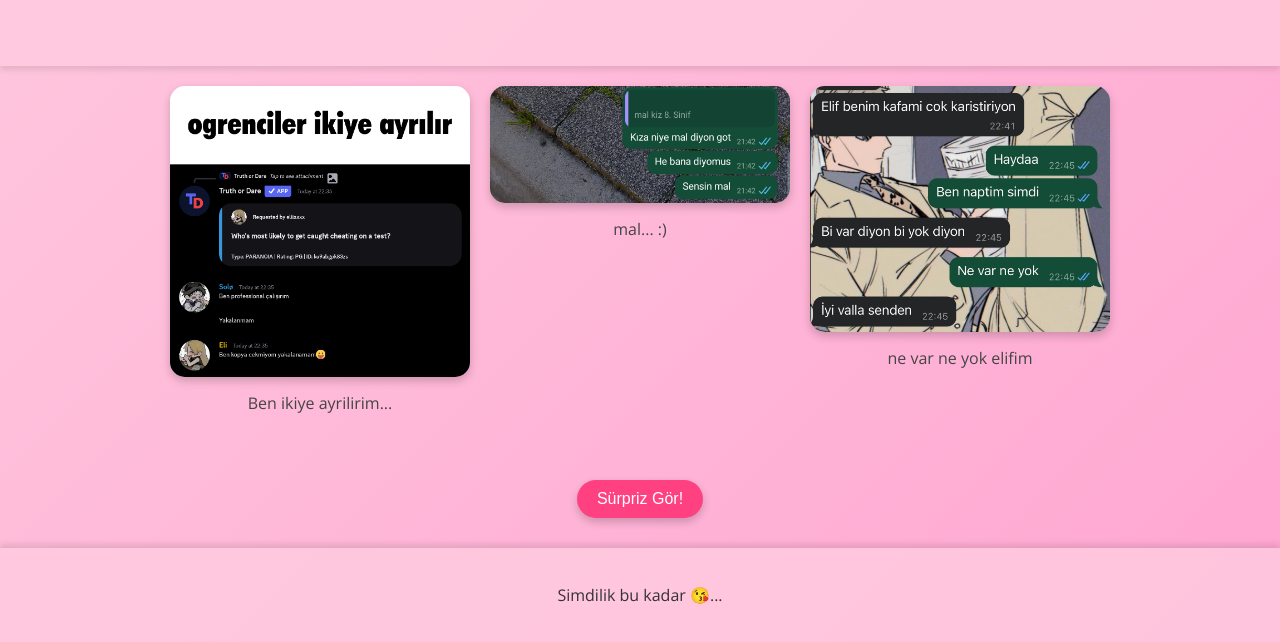
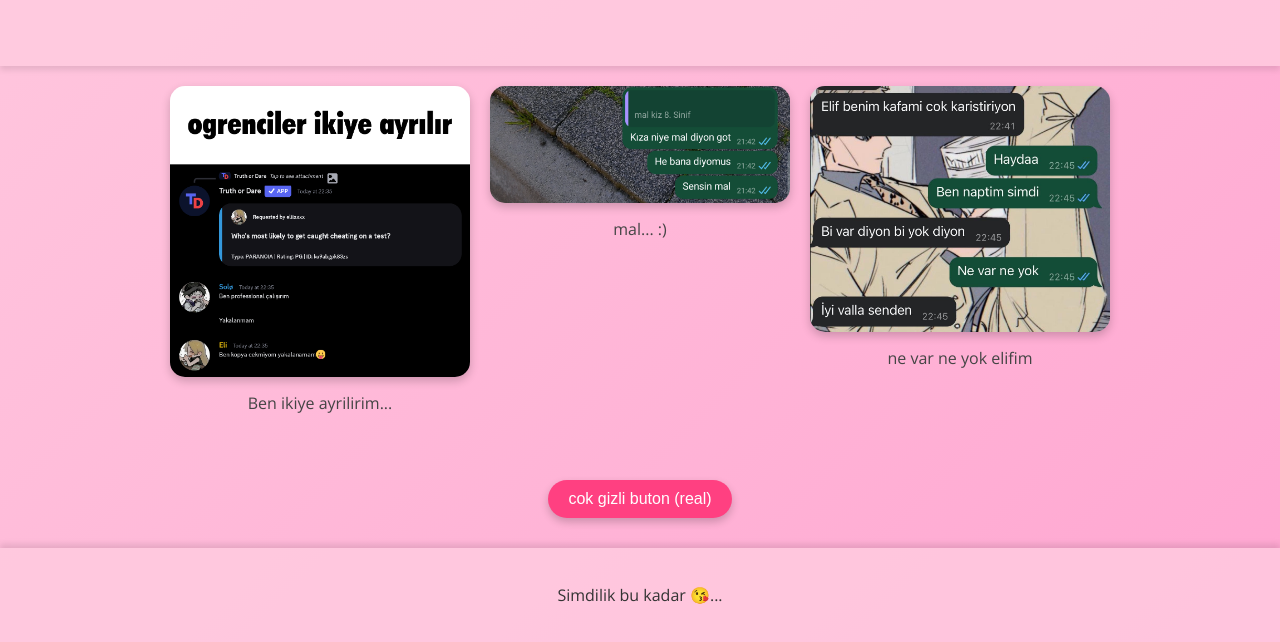
Before and after one commit to Solo-D3v/E, a plain HTML site: page index.html in a window 1280 px wide. Shown: the part 159-801 px from the top of the page. Drawn offline with nearby package versions, Linux system fonts and the light colour scheme.

Commit message:
Update index.html

```diff
--- a/index.html
+++ b/index.html
@@ -27,7 +27,7 @@
                 <p>ne var ne yok elifim</p>
             </div>
         </section>
-        <button class="btn-surprise">Sürpriz Gör!</button>
+        <button class="btn-surprise">cok gizli buton (real)</button>
     </main>
     <footer>
         <p>Simdilik bu kadar 😘...</p>
```
